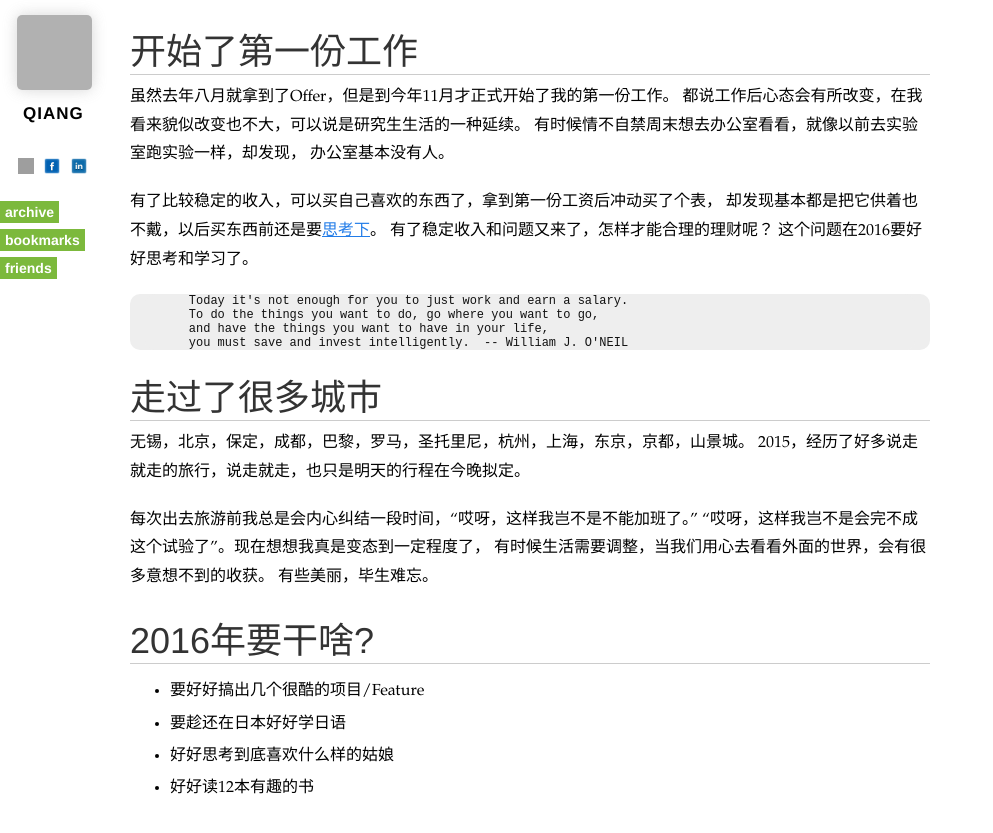
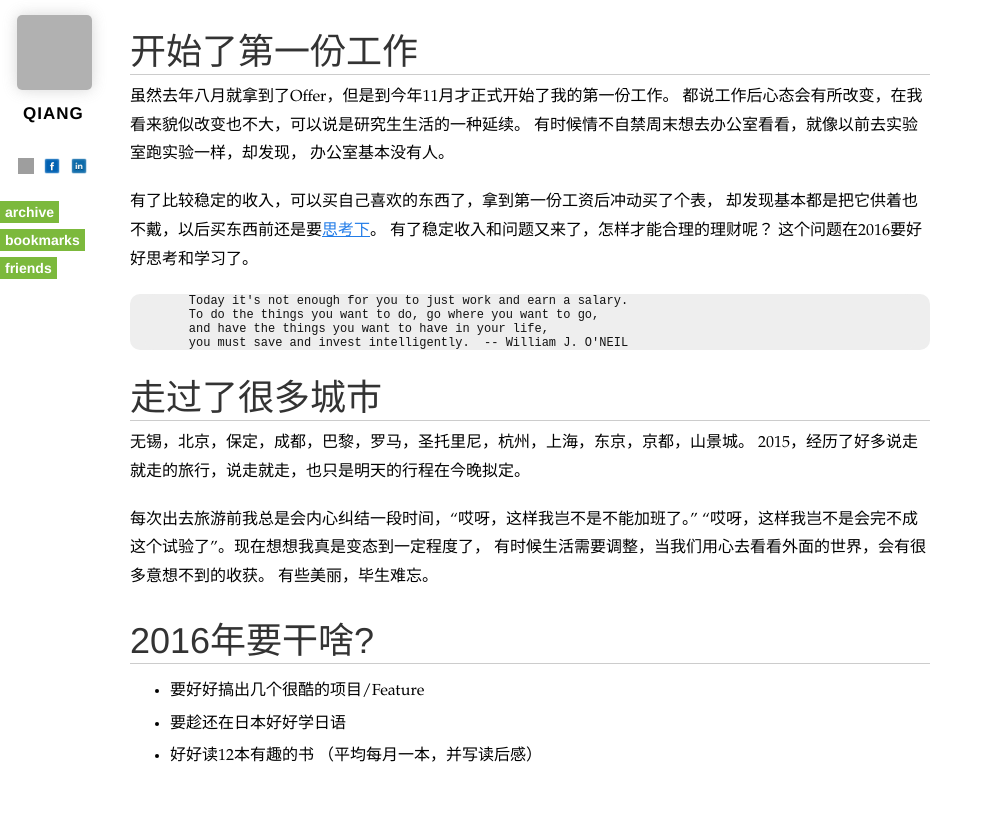
Before and after one commit to qiangrw/qiangrw.github.com, a Jekyll site: the page built from _posts/2016-01-01-look-back-on-2015.md, in a window 1280 px wide and 900 px high, scrolled down 1062 px. Shown: the top 833 px of the window, without its empty margins (0-993 px from the left). Built offline with Jekyll 4.4.1, drawn with Linux system fonts in a browser that asks for light colours; nearby versions of some CDN libraries; some web fonts are replaced; Markdown is read by kramdown in place of the engine named in the settings; comment, search, counter and statistics services are not loaded; grey boxes are pictures that could not be loaded.

Commit message:
Update 2016-01-01-look-back-on-2015.md

```diff
--- a/_posts/2016-01-01-look-back-on-2015.md
+++ b/_posts/2016-01-01-look-back-on-2015.md
@@ -55,5 +55,4 @@ keywords: life
 
 * 要好好搞出几个很酷的项目/Feature
 * 要趁还在日本好好学日语
-* 好好思考到底喜欢什么样的姑娘
-* 好好读12本有趣的书
+* 好好读12本有趣的书 （平均每月一本，并写读后感）
```
